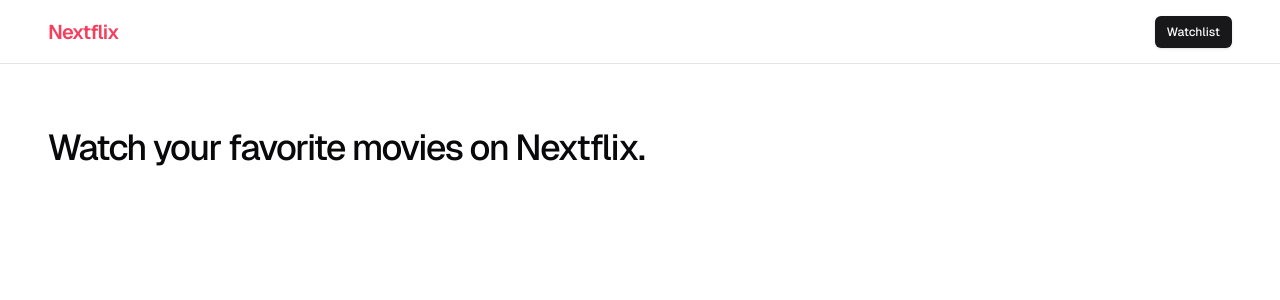
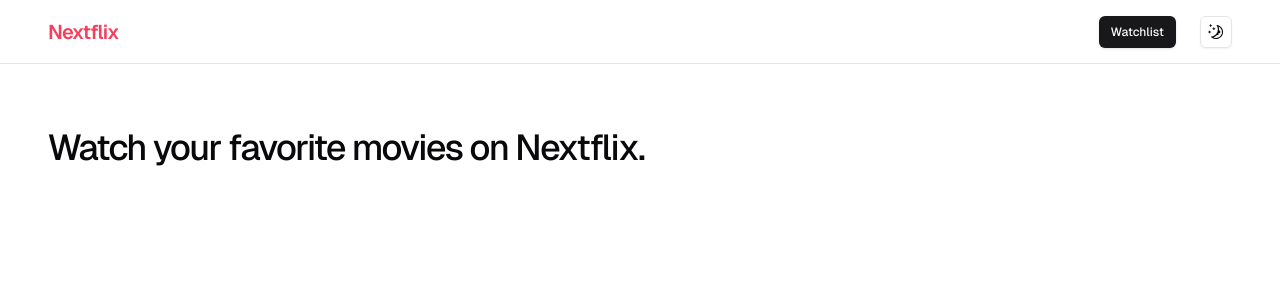
Before and after one commit to robiuzzaman4/nextflix, a Next.js app: page / in a window 1280 px wide. Shown: the top 300 px of the page. Built offline with nearby package versions, Linux system fonts and the light colour scheme.

Commit message:
feat: darkmode feature added

```diff
--- a/package.json
+++ b/package.json
@@ -15,6 +15,7 @@
     "clsx": "^2.1.1",
     "lucide-react": "^0.453.0",
     "next": "14.2.16",
+    "next-themes": "^0.3.0",
     "react": "^18",
     "react-dom": "^18",
     "tailwind-merge": "^2.5.4",
--- a/src/app/layout.tsx
+++ b/src/app/layout.tsx
@@ -2,6 +2,7 @@ import type { Metadata } from "next";
 import localFont from "next/font/local";
 import "./globals.css";
 import Navbar from "@/components/block/navbar";
+import { ThemeProvider } from "@/components/theme-provider";
 
 const geistSans = localFont({
   src: "./fonts/GeistVF.woff",
@@ -29,8 +30,14 @@ export default function RootLayout({
       <body
         className={`${geistSans.variable} ${geistMono.variable} antialiased font-sans`}
       >
-        <Navbar />
-        <main className="min-h-[calc(100vh-64px)] mt-16">{children}</main>
+        <ThemeProvider
+          attribute="class"
+          defaultTheme="light"
+          disableTransitionOnChange
+        >
+          <Navbar />
+          <main className="min-h-[calc(100vh-64px)] mt-16">{children}</main>
+        </ThemeProvider>
       </body>
     </html>
   );
--- a/src/components/block/navbar.tsx
+++ b/src/components/block/navbar.tsx
@@ -2,6 +2,7 @@ import React from "react";
 import Link from "next/link";
 import Container from "@/components/block/container";
 import { Button } from "@/components/ui/button";
+import ThemeToggle from "../theme-toggle";
 
 const Navbar = () => {
   return (
@@ -13,9 +14,12 @@ const Navbar = () => {
         >
           Nextflix
         </Link>
-        <Button asChild size="sm">
-          <Link href="/watchlist">Watchlist</Link>
-        </Button>
+        <div className="flex items-center gap-6">
+          <Button asChild size="sm">
+            <Link href="/watchlist">Watchlist</Link>
+          </Button>
+          <ThemeToggle/>
+        </div>
       </Container>
     </nav>
   );
--- /dev/null
+++ b/src/components/theme-provider.tsx
@@ -0,0 +1,9 @@
+"use client";
+
+import * as React from "react";
+import { ThemeProvider as NextThemesProvider } from "next-themes";
+import { type ThemeProviderProps } from "next-themes/dist/types";
+
+export const ThemeProvider = ({ children, ...props }: ThemeProviderProps) => {
+  return <NextThemesProvider {...props}>{children}</NextThemesProvider>;
+};
--- /dev/null
+++ b/src/components/theme-toggle.tsx
@@ -0,0 +1,39 @@
+"use client";
+
+import * as React from "react";
+import { MoonIcon, SunIcon } from "@radix-ui/react-icons";
+import { useTheme } from "next-themes";
+
+import { Button } from "@/components/ui/button";
+
+const ThemeToggle = () => {
+  const { theme, setTheme } = useTheme();
+
+  return (
+    <>
+      {theme === "light" ? (
+        <Button
+          variant="outline"
+          size="icon"
+          onClick={() => setTheme("dark")}
+          className="size-8"
+        >
+          <MoonIcon className="" />
+          <span className="sr-only">Toggle theme</span>
+        </Button>
+      ) : (
+        <Button
+          variant="outline"
+          size="icon"
+          onClick={() => setTheme("light")}
+          className="size-8"
+        >
+          <SunIcon className="" />
+          <span className="sr-only">Toggle theme</span>
+        </Button>
+      )}
+    </>
+  );
+};
+
+export default ThemeToggle;
```
Also changed, not shown: 1 other file (tests, documents, lock files or other folders).
